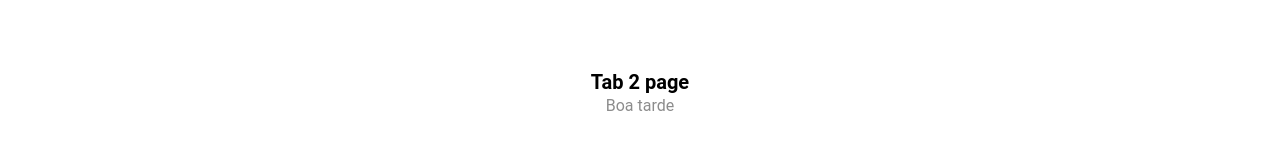
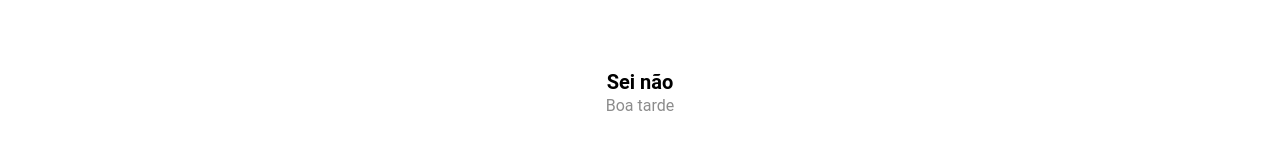
Before and after one commit to windcarvalho/ola-pdm-2023-2, a React (Vite) app: page /tab2 in a window 1280 px wide. Shown: the part 307-467 px from the top of the page. Built offline with nearby package versions, Linux system fonts and the light colour scheme.

Commit message:
Update Tab2.tsx

```diff
--- a/src/pages/Tab2.tsx
+++ b/src/pages/Tab2.tsx
@@ -16,7 +16,7 @@ const Tab2: React.FC = () => {
             <IonTitle size="large">Tab 2</IonTitle>
           </IonToolbar>
         </IonHeader>
-        <ExploreContainer name="Tab 2 page" />
+        <ExploreContainer name="Sei não" />
       </IonContent>
     </IonPage>
   );
```
